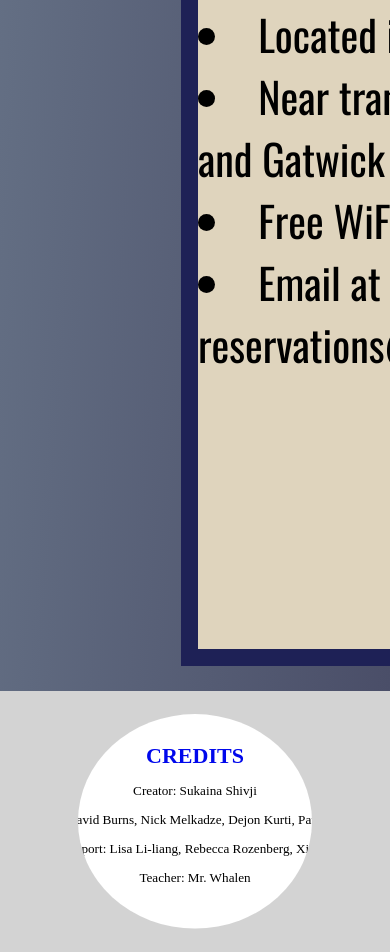
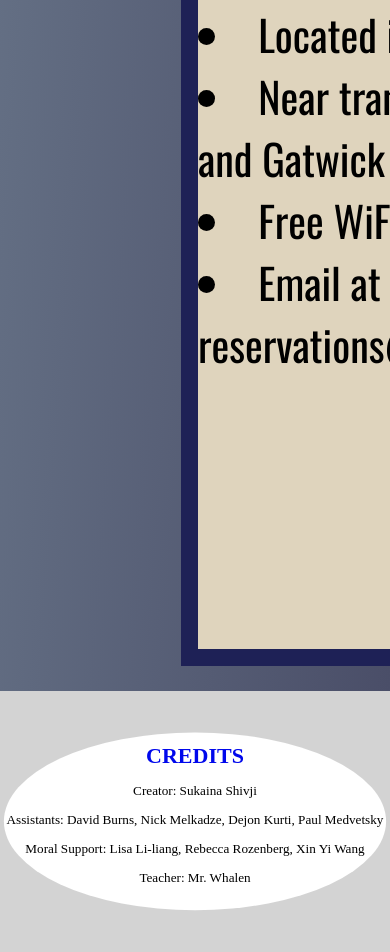
Before and after one commit to sukaina-sarah/London, a plain HTML site: page index.html in a window 390 px wide. Shown: the part 7257-8209 px from the top of the page. Drawn offline with nearby package versions, Linux system fonts and the light colour scheme; a web font is replaced by a local one.

Commit message:
Update main.css

```diff
--- a/main.css
+++ b/main.css
@@ -697,6 +697,10 @@ clip-path: ellipse(30% 41% at 50% 50%);
 
 	}
 
+.content-four{
+	-webkit-clip-path: ellipse(49% 34% at 50% 50%);
+clip-path: ellipse(49% 34% at 50% 50%);
+}
 
 
 }
```
